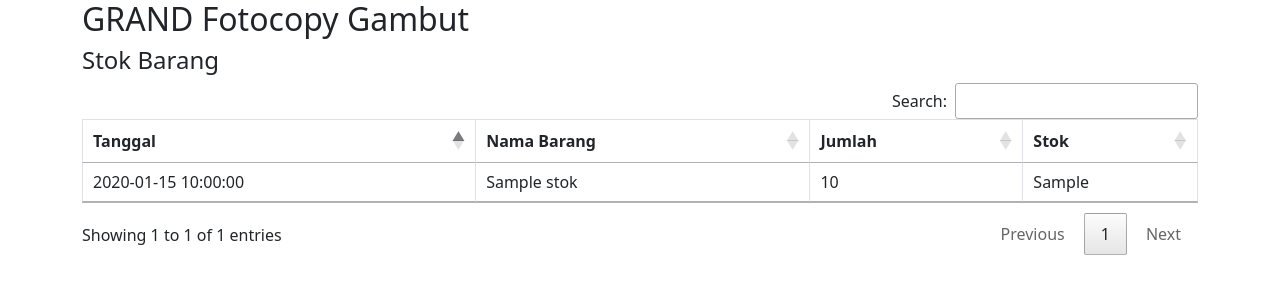
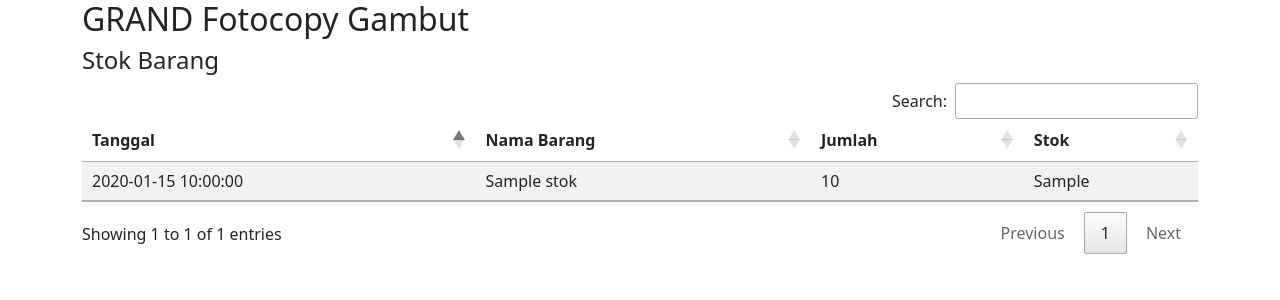
Before and after one commit to erlangga-avx/adminsaya, a PHP site: page /exportmasuk.php in a window 1280 px wide. Shown: the top 300 px of the page. Run offline with PHP 8.4, Linux system fonts and the light colour scheme; the visitor is signed in with stand-in values (Sample User, id 1); tables that the repository leaves empty or names only in its code hold one stand-in row (values such as "Sample post"); some libraries are stand-ins or nearby versions.

Commit message:
export barang masuk pt 2

```diff
--- a/exportmasuk.php
+++ b/exportmasuk.php
@@ -23,7 +23,7 @@ require 'cek.php';
 				<div class="data-tables datatable-dark">
 
 					<!-- Masukkan table nya disini, dimulai dari tag TABLE -->
-                    <table class="table table-bordered" id="mauexport" width="100%" cellspacing="0">
+                    <table class="table table-striped" id="mauexport" width="100%" cellspacing="0">
                                     <thead>
                                         <tr>
                                             <th>Tanggal</th>
```
